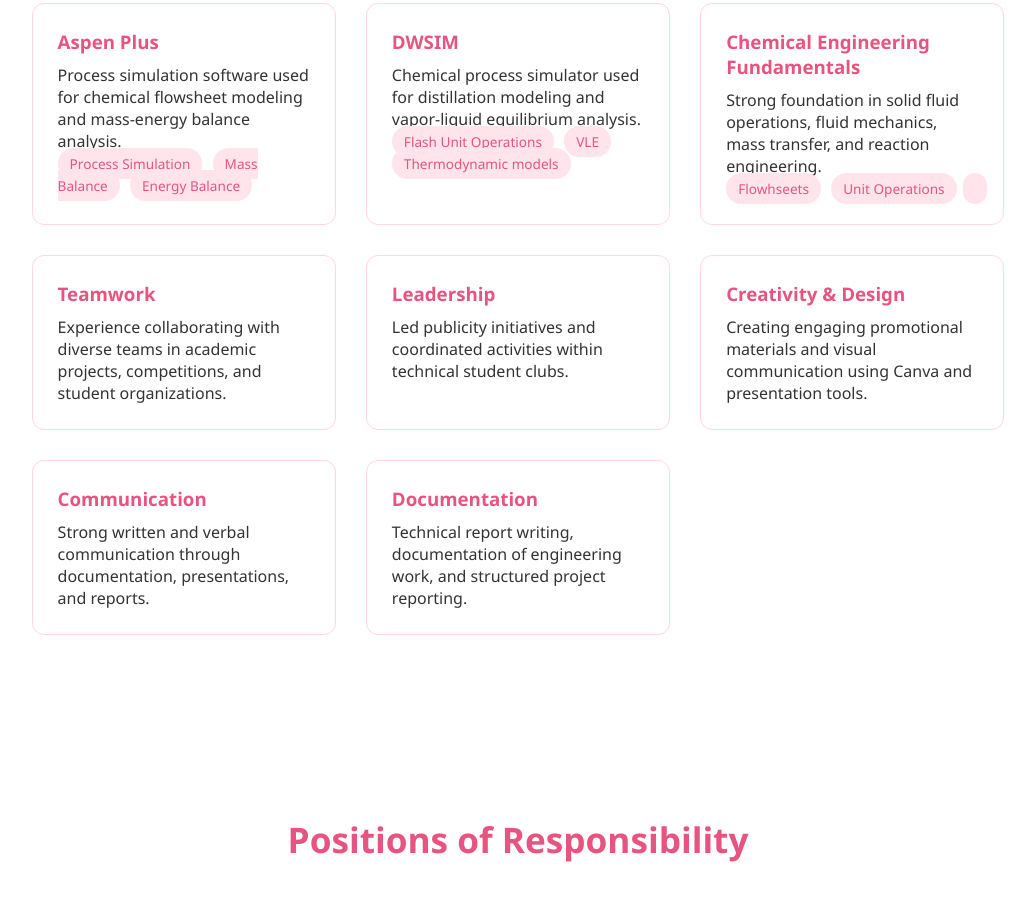
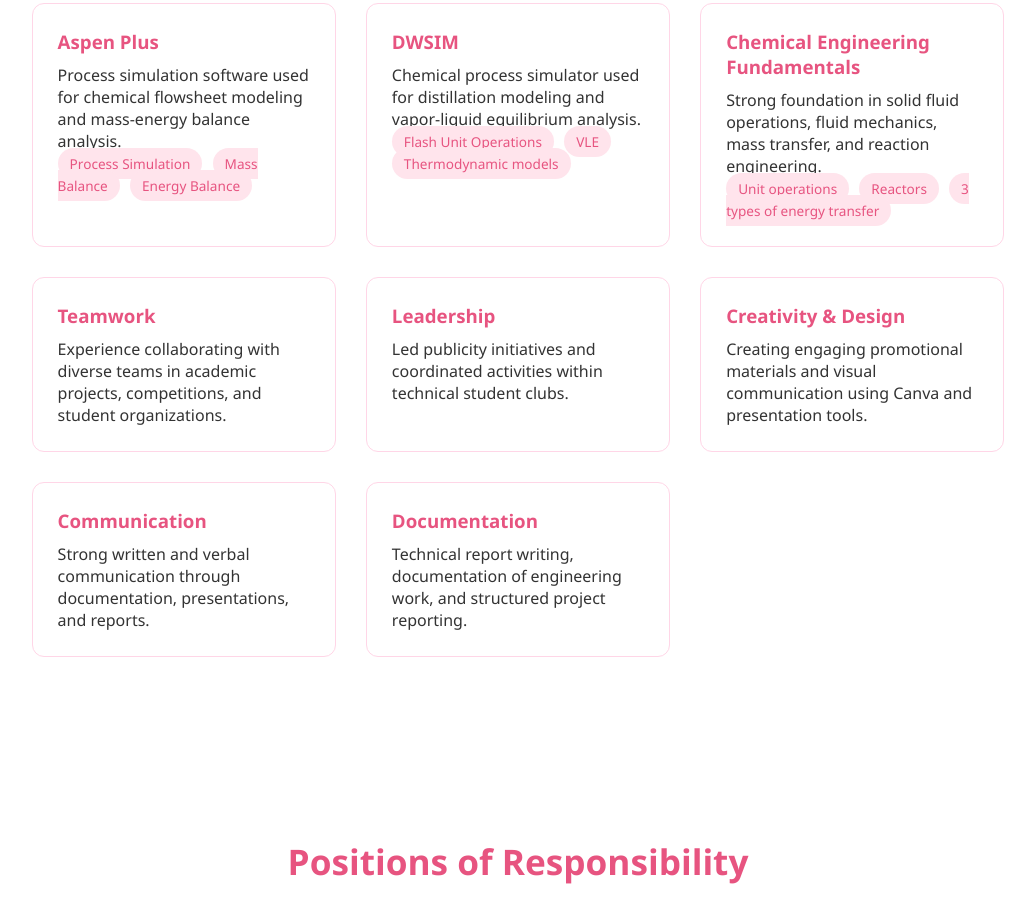
Before and after one commit to Yashmi28/Yashmi-s-website, a plain HTML site: page index.html in a window 1280 px wide. Shown: the part 2170-3080 px from the top of the page, without its empty margins (122-1157 px from the left). Drawn offline with Linux system fonts and the light colour scheme.

Commit message:
Update index.html

```diff
--- a/index.html
+++ b/index.html
@@ -335,9 +335,9 @@
 <p>Strong foundation in solid fluid operations, fluid mechanics, mass transfer, and reaction engineering.</p>
 
 <div class="tags">
-<span>Flowhseets</span>
-<span>Unit Operations</span>
-<span></Mass transfer>
+<span>Unit operations</span>
+<span>Reactors</span>
+<span>3 types of energy transfer</span>
 </div>
 
 </div>
```
